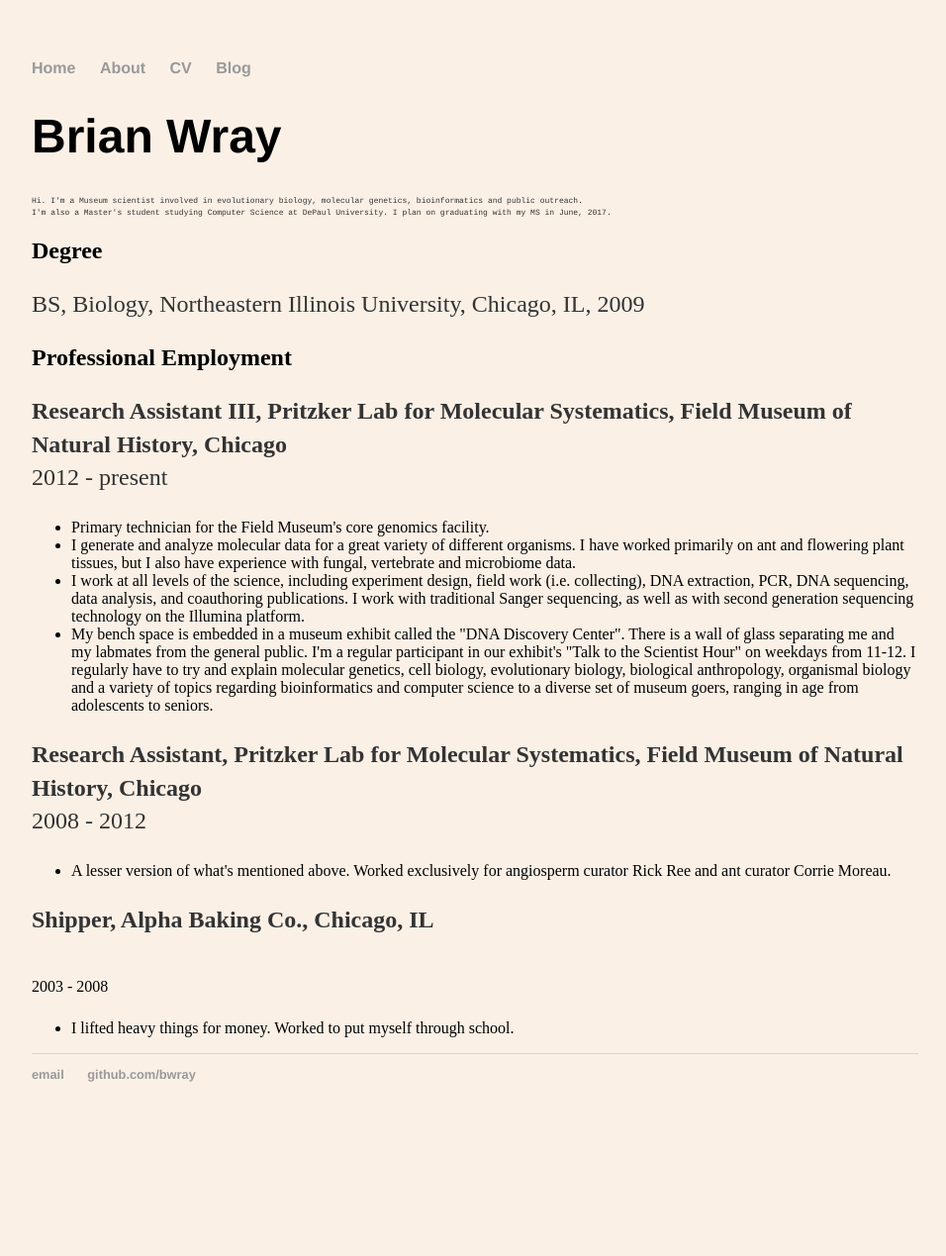
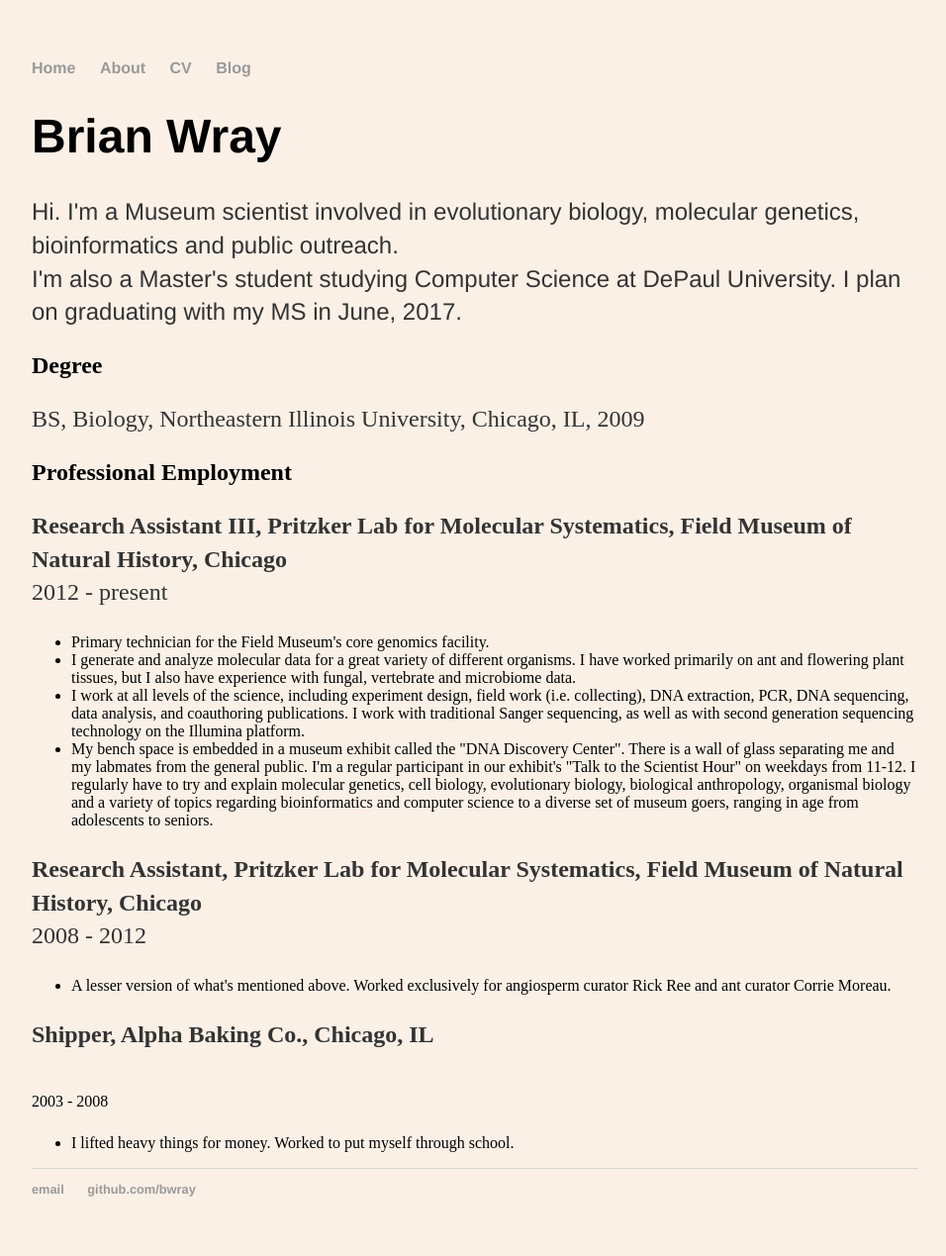
Before and after one commit to bwray/bwray.github.io, a Jekyll site: the page built from cv/index.html, in a window 1280 px wide. Shown: the whole page at 99% size, without its empty margins (160-1116 px from the left). Built offline with Jekyll 4.4.1, drawn with Linux system fonts in a browser that asks for light colours; before the commit the page ends 1153 px from its top, so only the background shows below that.

Commit message:
playing with html on the cv

```diff
--- a/cv/index.html
+++ b/cv/index.html
@@ -3,7 +3,7 @@
 title: Brian Wray's CV
 ---
 	<span itemprop="name"><h1>Brian Wray</h1></span>
-	<p style = "font-family: courier;font-size: 50%">Hi. I'm a Museum scientist involved in evolutionary biology, molecular genetics, bioinformatics and public outreach.
+	<p style = "font-family: helvetica">Hi. I'm a Museum scientist involved in evolutionary biology, molecular genetics, bioinformatics and public outreach.
 	<br>
 	I'm also a Master's student studying Computer Science at DePaul University. I plan on graduating with my MS in June, 2017.</p>
 
```
